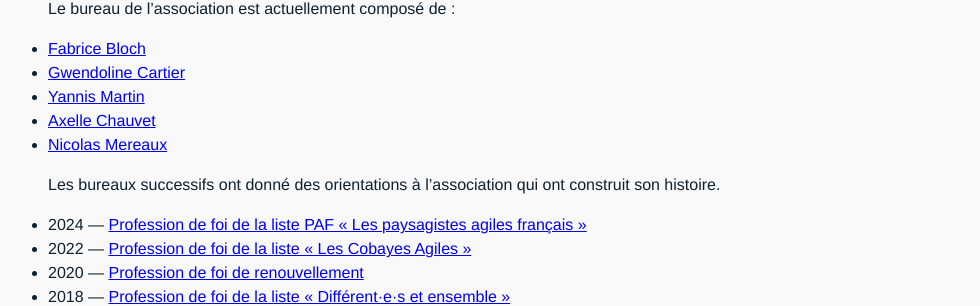
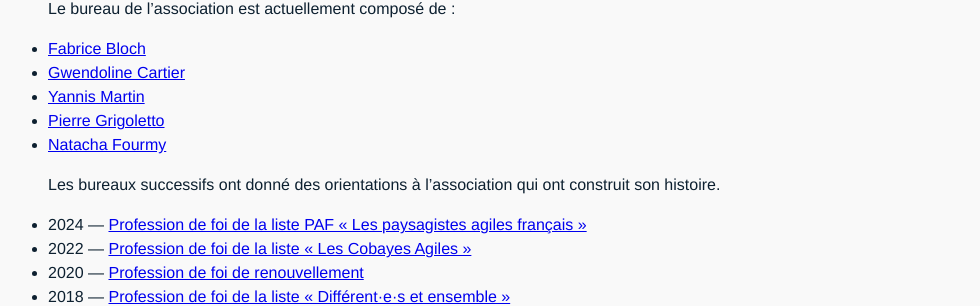
Before and after one commit to AgileFrance/AgileFrance.github.io, a Jekyll site: the page built from _pages/association.md, in a window 1280 px wide. Shown: the part 831-1137 px from the top of the page, without its empty margins (112-1092 px from the left). Built offline with Jekyll 4.4.1, drawn with Linux system fonts in a browser that asks for light colours; comment, search, counter and statistics services are not loaded.

Commit message:
Update association.md
Modification des membres du bureau suite à l'AG du 20 février 2025

```diff
--- a/_pages/association.md
+++ b/_pages/association.md
@@ -24,8 +24,8 @@ Le bureau de l’association est actuellement composé de :
 - [Fabrice Bloch](https://fr.linkedin.com/in/fabrice-bloch-4b9b5194)
 - [Gwendoline Cartier](https://www.linkedin.com/in/gwendoline-c-25b93229/)
 - [Yannis Martin](https://www.linkedin.com/in/yannismartin/)
-- [Axelle Chauvet](https://www.linkedin.com/in/axelle-chauvet-peyrard/)
-- [Nicolas Mereaux](https://fr.linkedin.com/in/nicolas-mereaux-97a00635)
+- [Pierre Grigoletto](https://www.linkedin.com/in/pierre-grigoletto/)
+- [Natacha Fourmy](https://www.linkedin.com/in/natacha-fourmy/)
 
 Les bureaux successifs ont donné des orientations à l’association qui ont construit son histoire.
 
```
